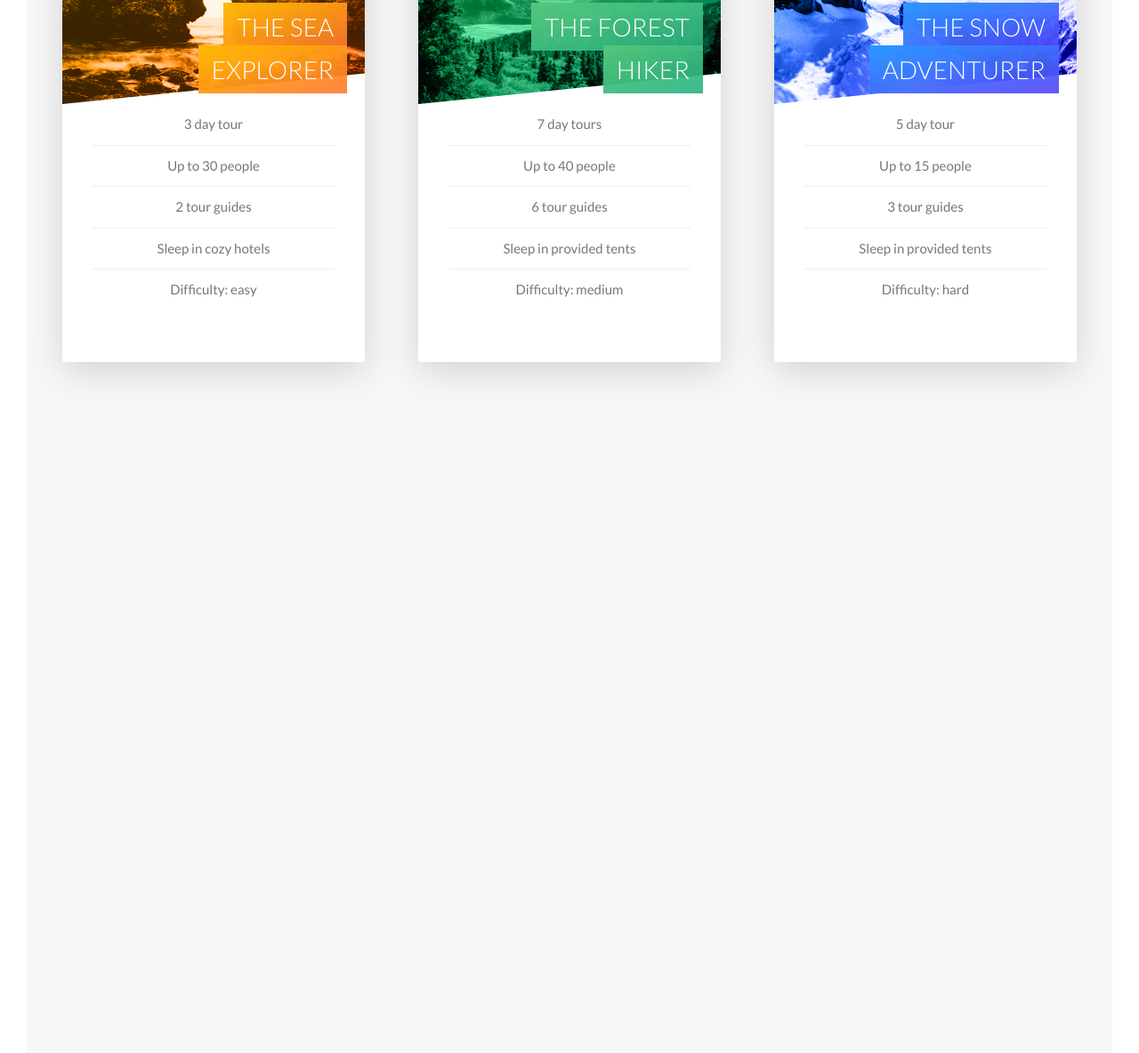
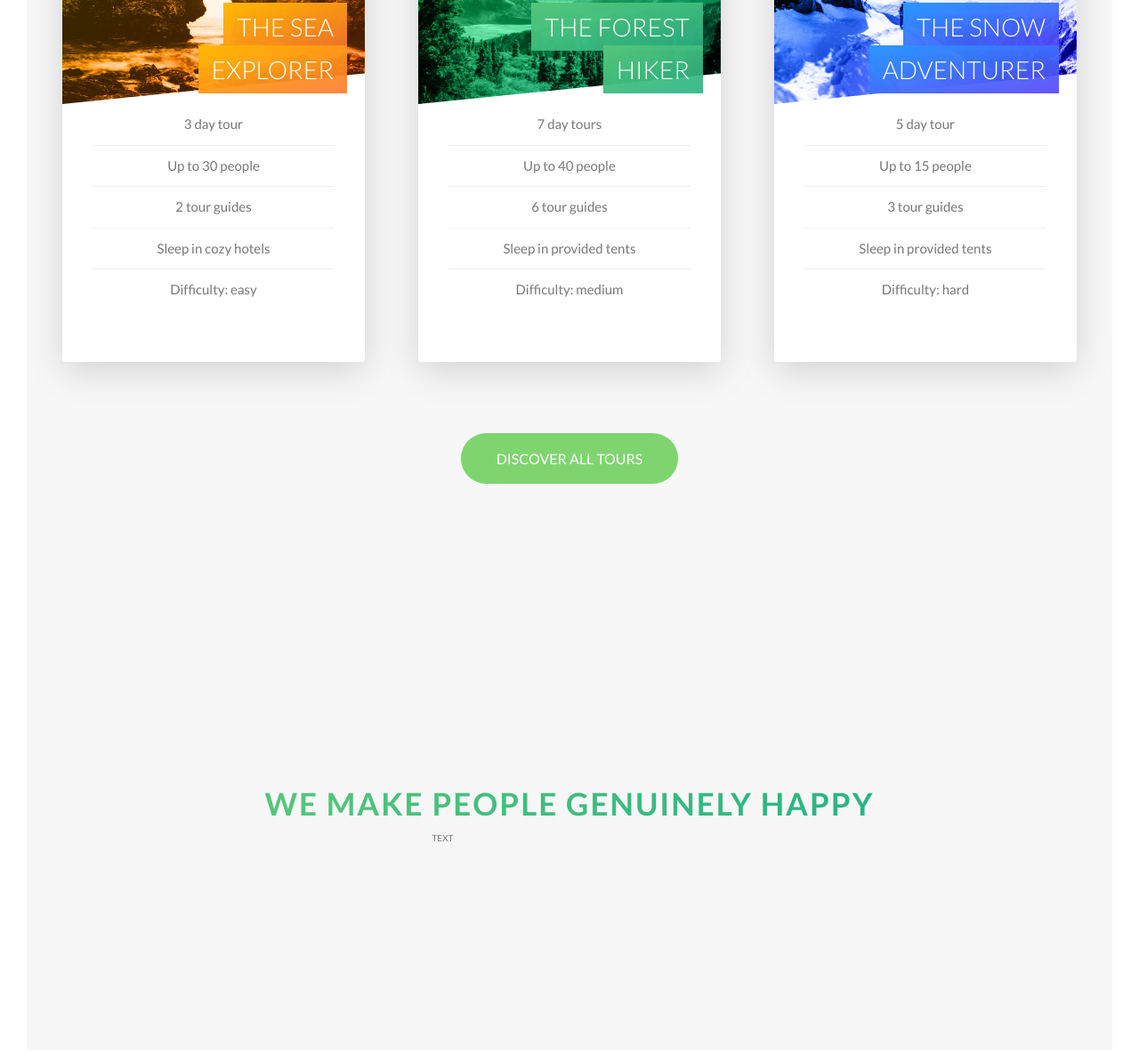
Before and after one commit to WhiteHatForHire/natours, a website: page index.html in a window 1280 px wide. Shown: the part 2670-3854 px from the top of the page at 89% size. Drawn offline with Linux system fonts and the light colour scheme.

Commit message:
added story section

```diff
--- a/index.html
+++ b/index.html
@@ -208,9 +208,25 @@
               </div>
             </div>
           </div>
-
+        </div>
+        <div class="u-center-text u-margin-top-big">
+          <a href="#" class="btn btn--green">Discover all tours</a>
         </div>
       </section>
+
+      <section class="section-stories">
+          <div class="u-center-text u-margin-bottom-big">
+            <h2 class="heading-secondary">
+              We make people genuinely happy
+            </h2>
+
+            <div class="row">
+              <div class="story">
+                TEXT
+              </div>
+            </div>
+          </div>
+        </section>
   </main>
 
   <!-- <section class="grid-test">
--- a/sass/base/_utilities.scss
+++ b/sass/base/_utilities.scss
@@ -11,3 +11,11 @@
 .u-margin-bottom-big {
   margin-bottom: 8rem;
 }
+
+
+.u-margin-top-big {
+  margin-top: 8rem;
+}
+.u-margin-top-huge {
+  margin-top: 10rem;
+}
--- a/sass/components/_button.scss
+++ b/sass/components/_button.scss
@@ -31,6 +31,14 @@
     color: $color-grey-dark;
     &::after {
       background-color: $color-white;
+    }
+  }
+
+  &--green {
+    background-color: $color-primary;
+    color: $color-white;
+    &::after {
+      background-color: $color-primary;
     }
   }
 
--- /dev/null
+++ b/sass/components/_story.scss
@@ -0,0 +1,4 @@
+.story {
+  width: 75%;
+
+}
--- a/sass/main.scss
+++ b/sass/main.scss
@@ -11,6 +11,7 @@
 @import "components/card";
 @import "components/composition";
 @import "components/feature-box";
+@import "components/story";
 
 @import "layout/grid";
 @import "layout/header";
--- a/sass/pages/_home.scss
+++ b/sass/pages/_home.scss
@@ -23,6 +23,11 @@
 
 .section-tours {
   background-color: $color-grey-light-1;
-  padding: 25rem 0 50rem 0;
+  padding: 25rem 0 0rem 0;
   margin-top: -20vh;
 }
+
+.section-stories {
+  padding: 5rem 0 15rem 0;
+  background-color: $color-grey-light-1;
+}
```
Also changed, not shown: css/style.css.
